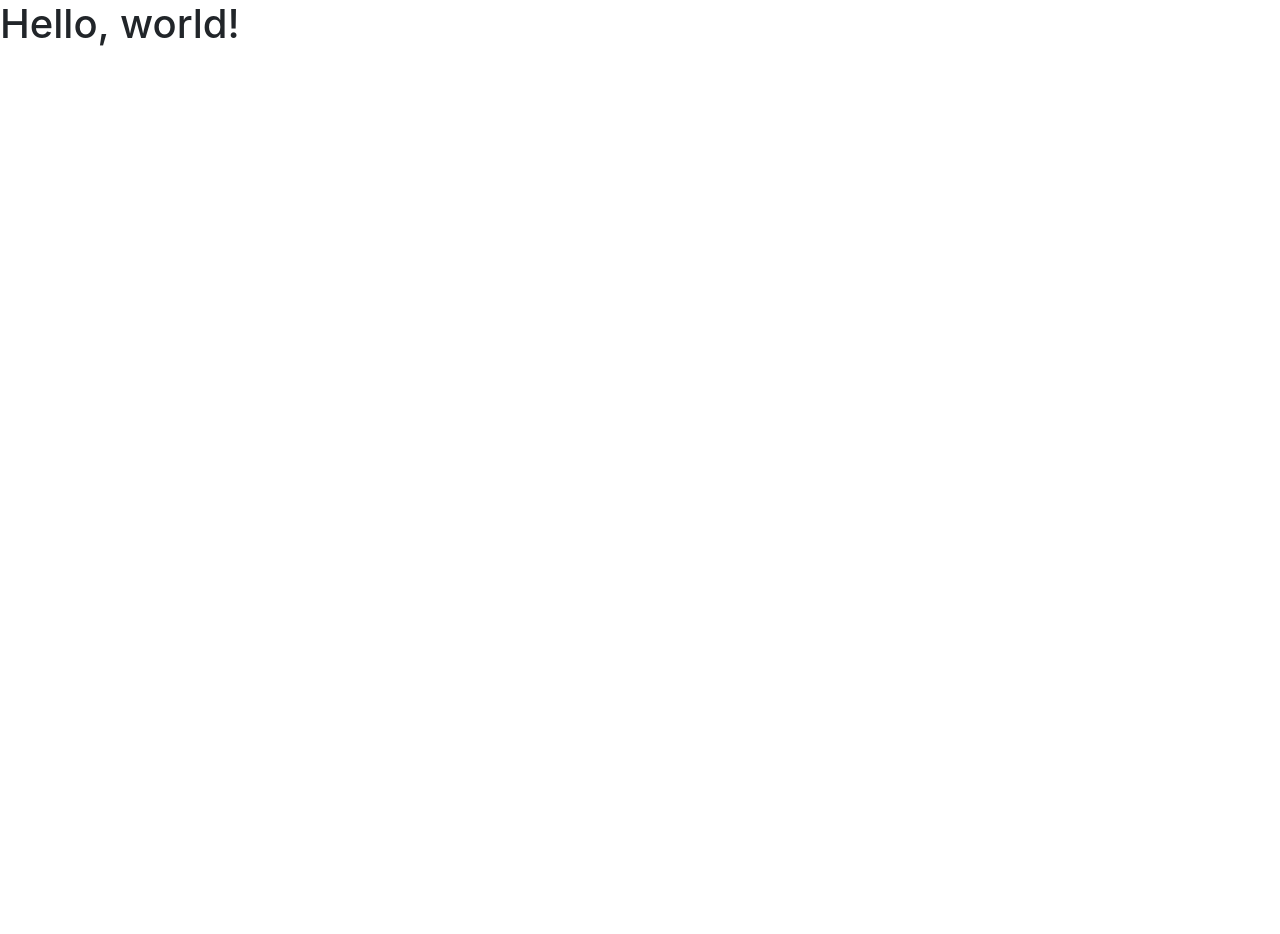
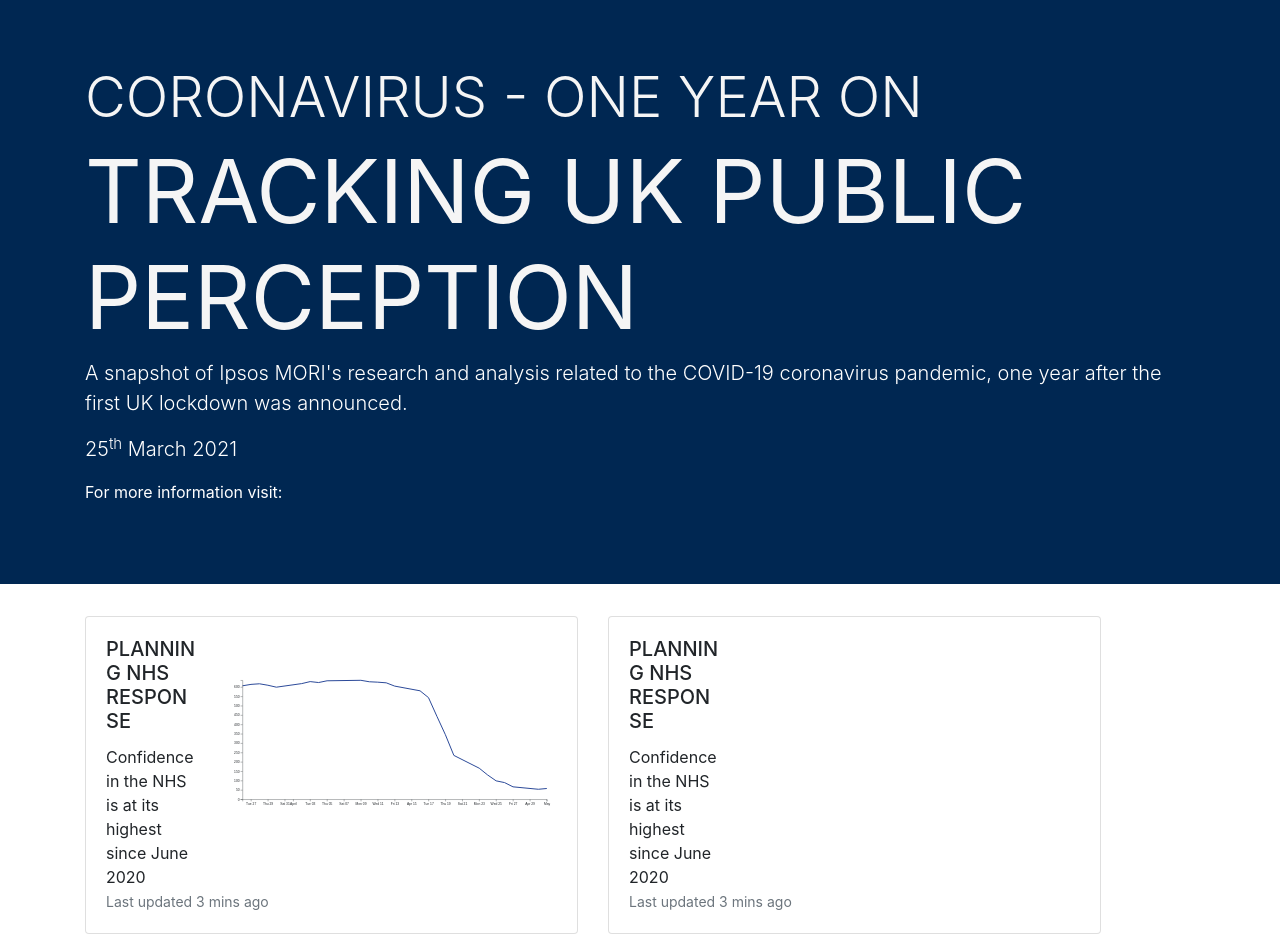
Before and after one commit to LiamOsler/d3, a plain HTML site: page site/public/index.html in a window 1280 px wide. Before the commit the page ends 800 px from the top, so only its background shows below. Drawn offline with nearby package versions, Linux system fonts and the light colour scheme.

```diff
--- /dev/null
+++ b/site/public/data/data.json
@@ -0,0 +1,106 @@
+[
+    {
+      "date": "26-Mar-12",
+      "close": 606.98
+    },
+    {
+      "date": "27-Mar-12",
+      "close": 614.48
+    },
+    {
+      "date": "28-Mar-12",
+      "close": 617.62
+    },
+    {
+      "date": "29-Mar-12",
+      "close": 609.86
+    },
+    {
+      "date": "30-Mar-12",
+      "close": 599.55
+    },
+    {
+      "date": "2-Apr-12",
+      "close": 618.63
+    },
+    {
+      "date": "3-Apr-12",
+      "close": 629.32
+    },
+    {
+      "date": "4-Apr-12",
+      "close": 624.31
+    },
+    {
+      "date": "5-Apr-12",
+      "close": 633.68
+    },
+    {
+      "date": "9-Apr-12",
+      "close": 636.23
+    },
+    {
+      "date": "10-Apr-12",
+      "close": 628.44
+    },
+    {
+      "date": "11-Apr-12",
+      "close": 626.2
+    },
+    {
+      "date": "12-Apr-12",
+      "close": 622.77
+    },
+    {
+      "date": "13-Apr-12",
+      "close": 605.23
+    },
+    {
+      "date": "16-Apr-12",
+      "close": 580.13
+    },
+    {
+      "date": "17-Apr-12",
+      "close": 543.7
+    },
+    {
+      "date": "18-Apr-12",
+      "close": 443.34
+    },
+    {
+      "date": "19-Apr-12",
+      "close": 345.44
+    },
+    {
+      "date": "20-Apr-12",
+      "close": 234.98
+    },
+    {
+      "date": "23-Apr-12",
+      "close": 166.7
+    },
+    {
+      "date": "24-Apr-12",
+      "close": 130.28
+    },
+    {
+      "date": "25-Apr-12",
+      "close": 99
+    },
+    {
+      "date": "26-Apr-12",
+      "close": 89.7
+    },
+    {
+      "date": "27-Apr-12",
+      "close": 67
+    },
+    {
+      "date": "30-Apr-12",
+      "close": 53.98
+    },
+    {
+      "date": "1-May-12",
+      "close": 58.13
+    }
+   ]
--- a/site/public/index.html
+++ b/site/public/index.html
@@ -6,18 +6,128 @@
     <meta name="viewport" content="width=device-width, initial-scale=1, shrink-to-fit=no">
 
     <!-- Bootstrap CSS -->
-    <link rel="stylesheet" href="/bootstrap/css/bootstrap.min.css">
+    <link rel="stylesheet" href="/bootstrap/bootstrap.min.css">
+    <link rel="stylesheet" href="/styles/main.css">
+
 
     <title>Hello, world!</title>
   </head>
   <body>
 
-    <h1>Hello, world!</h1>
+    <div class="jumbotron jumbotron-fluid">
+      <div class="container">
+        <h1 class="display-4">CORONAVIRUS - ONE YEAR ON</h1>
+        <h1 class="display-2"><b>TRACKING UK PUBLIC PERCEPTION</b></h1>
+        <p class="lead">A snapshot of Ipsos MORI's research and analysis related to the COVID-19 coronavirus pandemic, one year after the first UK lockdown was announced.</p>
+        <p class="lead">25<sup>th</sup> March 2021</p>
+        <p>For more information visit:</p>
+      </div>
+    </div>
+
+    <div class="container">
+      <div class = "row">
+        <div class="card-group">
+
+          <div class = "col-12 col-lg-6">
+            <div class="card">
+              <div class="card-body">
+                <div class = "row">
+                  <div class = "col-3">
+                    <h5 class="card-title">PLANNING NHS RESPONSE</h5>
+                    <p class="card-text">Confidence in the NHS is at its highest since June 2020</p>
+                  </div>
+                  <div class = "col-9">
+                    <div id= "chart"></div>
+                  </div>
+                </div>
+                <p class="card-text"><small class="text-muted">Last updated 3 mins ago</small></p>
+              </div>
+            </div>
+          </div>
+
+          <div class = "col-12 col-lg-6">
+            <div class="card">
+              <div class="card-body">
+                <div class = "row">
+                  <div class = "col-3">
+                    <h5 class="card-title">PLANNING NHS RESPONSE</h5>
+                    <p class="card-text">Confidence in the NHS is at its highest since June 2020</p>
+                  </div>
+                  <div class = "col-9">
+                    <div id= "chart"></div>
+                  </div>
+                </div>
+                <p class="card-text"><small class="text-muted">Last updated 3 mins ago</small></p>
+              </div>
+            </div>
+          </div>
+
+        </div>
+      </div>
+    </div>
+
+
 
     <!-- Optional JavaScript -->
-    <!-- jQuery first, then Popper.js, then Bootstrap JS -->
+    <!-- jQuery first, then Popper.js, then Bootstrap JS and d3 -->
     <script src="/jquery/jquery.min.js"></script>
-    <script src="/@popperjs/core/dist/umd/popper.min.js" ></script>
-    <script src="/bootstrap/js/bootstrap.min.js" ></script>
+    <script src="/@popperjs/popper.min.js" ></script>
+    <script src="/bootstrap/bootstrap.min.js" ></script>
+    <script src="/d3/d3.js" ></script>
+
+    <script>
+    // set the dimensions and margins of the graph
+    var margin = {top: 10, right: 30, bottom: 30, left: 50},
+        width = 1000 - margin.left - margin.right,
+        height = 400 - margin.top - margin.bottom;
+
+    var parseTime = d3.timeParse("%d-%b-%y");
+
+    var x = d3.scaleTime().range([0, width]);
+    var y = d3.scaleLinear().range([height, 0]);
+
+    var valueline = d3.line()
+    .x(function(d) { return x(d.date); })
+    .y(function(d) { return y(d.close); });
+
+
+    // append the svg object to the body of the page
+    var svg = d3.select("#chart")
+      .append("svg")
+        .attr("viewBox", `0 0 1000 400`)
+        .append("g")
+        .attr("transform",
+              "translate(" + margin.left + "," + margin.top + ")");
+
+
+    d3.json("/data/data.json").then(function(data) {
+      console.log(data);
+
+      // format the data
+      data.forEach(function(d) {
+          d.date = parseTime(d.date);
+          d.close = +d.close;
+      });
+
+      x.domain(d3.extent(data, function(d) { return d.date; }));
+      y.domain([0, d3.max(data, function(d) { return d.close; })]);
+
+      svg.append("path")
+        .data([data])
+        .attr("class", "line")
+        .attr("d", valueline);
+
+      svg.append("g")
+      .attr("transform", "translate(0," + height + ")")
+      .call(d3.axisBottom(x));
+
+        // Add the y Axis
+      svg.append("g")
+          .call(d3.axisLeft(y));
+
+        });
+
+    </script>
+
   </body>
 </html>
--- /dev/null
+++ b/site/public/styles/main.css
@@ -0,0 +1,28 @@
+.jumbotron{
+    background-color: #002752;
+}
+
+.jumbotron h1{
+    color: whitesmoke;
+}
+
+.jumbotron p{
+    color: white;
+}
+
+.line {
+    fill: none;
+    stroke: #2B4999;
+    stroke-width: 3;
+  }
+
+.card-body{
+    width: 100%;
+}
+
+#chart {
+    text-align: center;
+    margin-top: 40px;
+    width: 100%;
+
+  }
--- a/site/sample.json
+++ /dev/null
@@ -1,5 +0,0 @@
-{
-    "name":"John",
-    "age":30,
-    "car":null
-}
```
Also changed, not shown: site/server.js (+5 -4 lines), README.md, site/public/images/NHS-logo.png (added), site/public/images/binoculars.png (added), site/public/images/eyes.png (added), site/public/images/ipsos-logo.png (added), site/public/images/mask.png (added), site/public/images/test-kit.png (added), site/public/images/thermometer.png (added), site/public/images/vial.png (added).
